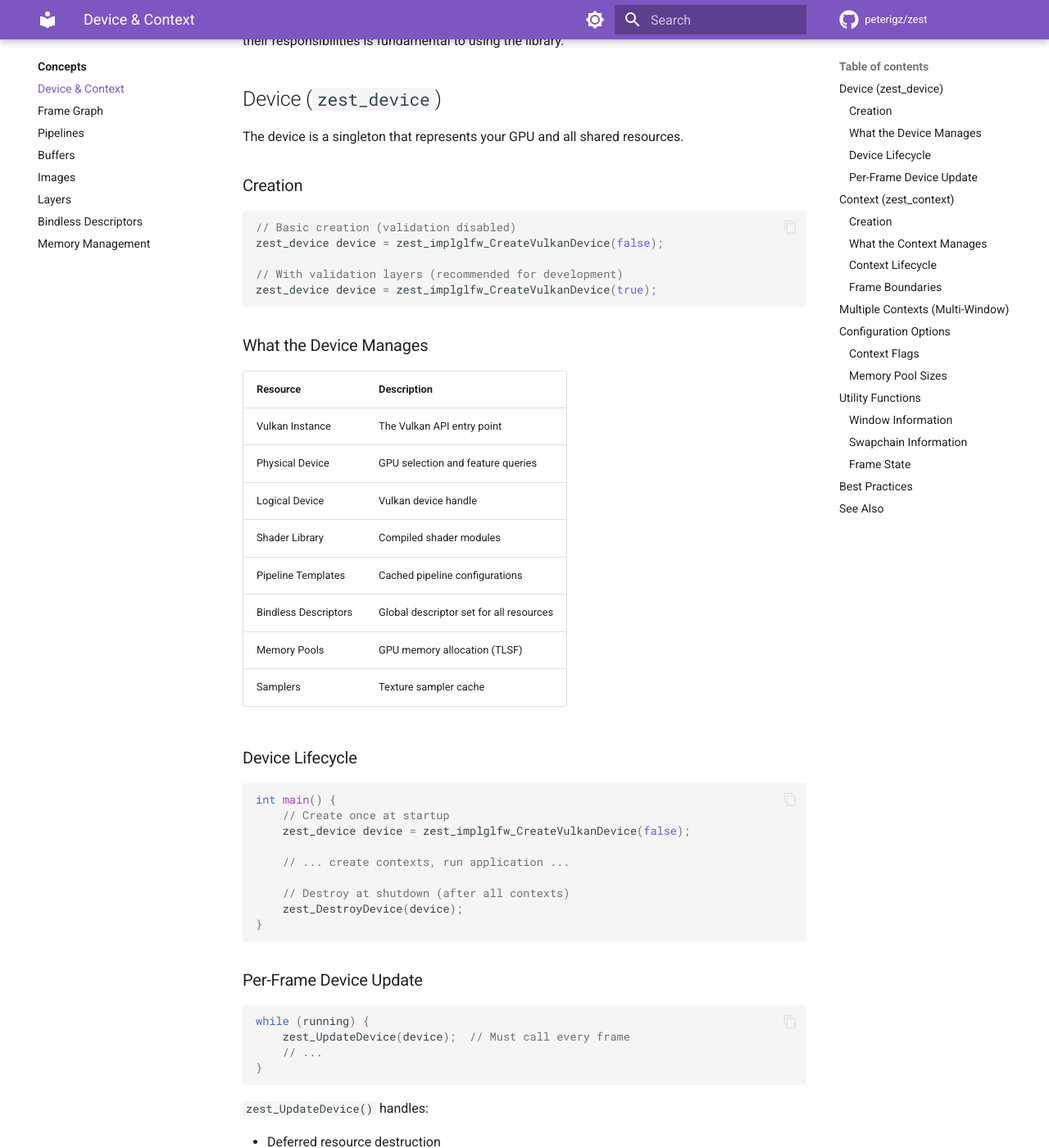
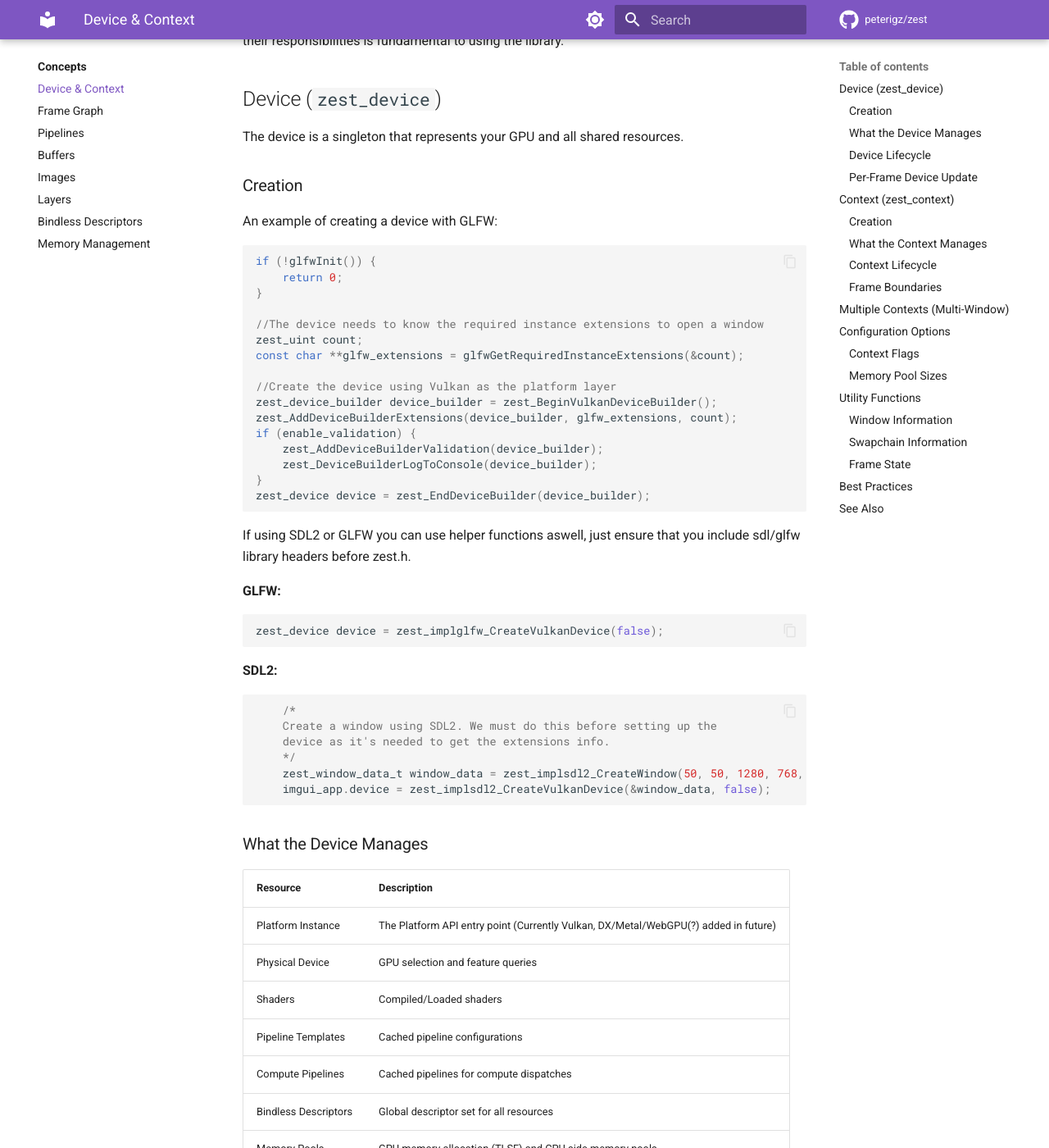
Before and after one commit to peterigz/zest, an MkDocs documentation site: the page built from docs/concepts/device-and-context.md, in a window 1280 px wide and 1400 px high, scrolled down 216 px. Shown: the whole window at 82% size. Built offline with MkDocs 1.6.1 and Material for MkDocs 9.7.7, drawn with Linux system fonts in a browser that asks for light colours; comment, search, counter and statistics services are not loaded; some of the changed text lies outside the part shown.

Commit message:
Update device-and-context.md

````diff
--- a/docs/concepts/device-and-context.md
+++ b/docs/concepts/device-and-context.md
@@ -8,26 +8,57 @@ The device is a singleton that represents your GPU and all shared resources.
 
 ### Creation
 
+An example of creating a device with GLFW:
+
 ```cpp
-// Basic creation (validation disabled)
+if (!glfwInit()) {
+	return 0;
+}
+
+//The device needs to know the required instance extensions to open a window
+zest_uint count;
+const char **glfw_extensions = glfwGetRequiredInstanceExtensions(&count);
+
+//Create the device using Vulkan as the platform layer
+zest_device_builder device_builder = zest_BeginVulkanDeviceBuilder();
+zest_AddDeviceBuilderExtensions(device_builder, glfw_extensions, count);
+if (enable_validation) {
+	zest_AddDeviceBuilderValidation(device_builder);
+	zest_DeviceBuilderLogToConsole(device_builder);
+}
+zest_device device = zest_EndDeviceBuilder(device_builder);
+```
+
+If using SDL2 or GLFW you can use helper functions aswell, just ensure that you include sdl/glfw library headers before zest.h.
+
+**GLFW:**
+```cpp
 zest_device device = zest_implglfw_CreateVulkanDevice(false);
+```
 
-// With validation layers (recommended for development)
-zest_device device = zest_implglfw_CreateVulkanDevice(true);
+**SDL2:**
+```cpp
+	/*
+	Create a window using SDL2. We must do this before setting up the
+	device as it's needed to get the extensions info.
+	*/
+	zest_window_data_t window_data = zest_implsdl2_CreateWindow(50, 50, 1280, 768, 0, "My Window");
+	imgui_app.device = zest_implsdl2_CreateVulkanDevice(&window_data, false);
 ```
 
 ### What the Device Manages
 
 | Resource | Description |
 |----------|-------------|
-| Vulkan Instance | The Vulkan API entry point |
+| Platform Instance | The Platform API entry point (Currently Vulkan, DX/Metal/WebGPU(?) added in future) |
 | Physical Device | GPU selection and feature queries |
-| Logical Device | Vulkan device handle |
-| Shader Library | Compiled shader modules |
+| Shaders | Compiled/Loaded shaders |
 | Pipeline Templates | Cached pipeline configurations |
+| Compute Pipelines | Cached pipelines for compute dispatches |
 | Bindless Descriptors | Global descriptor set for all resources |
-| Memory Pools | GPU memory allocation (TLSF) |
-| Samplers | Texture sampler cache |
+| Memory Pools | GPU memory allocation (TLSF) and CPU side memory pools |
+| Samplers | Texture samplers for use in shaders |
+| Images | All textures stored on the GPU |
 
 ### Device Lifecycle
 
@@ -38,7 +69,7 @@ int main() {
 
     // ... create contexts, run application ...
 
-    // Destroy at shutdown (after all contexts)
+    // Destroy at shutdown
     zest_DestroyDevice(device);
 }
 ```
@@ -56,7 +87,6 @@ while (running) {
 
 - Deferred resource destruction
 - Memory pool maintenance
-- Shader reloading (if enabled)
 
 ## Context (`zest_context`)
 
@@ -69,7 +99,7 @@ A context represents a render target - typically a window with its swapchain.
 zest_window_data_t window = zest_implglfw_CreateWindow(
     50, 50,        // Position
     1280, 768,     // Size
-    0,             // Flags
+    0,             // Maximised (0 = false)
     "My Window"    // Title
 );
 
@@ -106,14 +136,29 @@ zest_DestroyDevice(device);
 
 ### Frame Boundaries
 
+Each frame is bracketed by `zest_BeginFrame()` and `zest_EndFrame()`. You must build or retrieve a frame graph between these calls:
+
 ```cpp
+// Create a cache key for the frame graph (typically done once per frame)
+zest_frame_graph_cache_key_t cache_key = zest_InitialiseCacheKey(context, NULL, 0);
+
 if (zest_BeginFrame(context)) {
-    // Frame content here
-    // Returns false if window is minimized
+    // Try to retrieve cached frame graph
+    zest_frame_graph frame_graph = zest_GetCachedFrameGraph(context, &cache_key);
+    if (!frame_graph) {
+        // Build new frame graph if not cached
+        if (zest_BeginFrameGraph(context, "Main Graph", &cache_key)) {
+            // ... define passes ...
+            frame_graph = zest_EndFrameGraph();
+        }
+    }
 
-    zest_EndFrame(context);
+    // Execute frame graph and present
+    zest_EndFrame(context, frame_graph);
 }
 ```
+
+`zest_BeginFrame()` returns false if the window is minimized or if the swap chain could not be acquired (window resized or other state change), allowing you to skip rendering. See [Frame Graph](frame-graph.md) for details on building and caching frame graphs.
 
 ## Multiple Contexts (Multi-Window)
 
@@ -135,14 +180,14 @@ while (running) {
 
     // Render to main window
     if (zest_BeginFrame(main_context)) {
-        // ... main window rendering ...
-        zest_EndFrame(main_context);
+        zest_frame_graph main_graph = /* build or retrieve frame graph */;
+        zest_EndFrame(main_context, main_graph);
     }
 
     // Render to debug window
     if (zest_BeginFrame(debug_context)) {
-        // ... debug window rendering ...
-        zest_EndFrame(debug_context);
+        zest_frame_graph debug_graph = /* build or retrieve frame graph */;
+        zest_EndFrame(debug_context, debug_graph);
     }
 }
 ```
@@ -163,11 +208,9 @@ ZEST__FLAG(info.flags, zest_context_init_flag_enable_vsync);
 
 ### Memory Pool Sizes
 
-```cpp
-// Before creating the device
-zest_SetDevicePoolSize(device, 128 * 1024 * 1024);      // 128 MB device memory
-zest_SetStagingBufferPoolSize(device, 64 * 1024 * 1024); // 64 MB staging
-```
+The device manages multiple named memory pools for different buffer types (device buffers, staging buffers, transient buffers, etc.). Default pool sizes are configured automatically, but can be customized after device creation using `zest_SetDevicePoolSize()` and `zest_SetStagingBufferPoolSize()`.
+
+See [Memory Management](memory.md) for details on pool configuration.
 
 ## Utility Functions
 
@@ -194,8 +237,8 @@ GLFWwindow* glfw = (GLFWwindow*)zest_Window(context);
 
 ```cpp
 zest_swapchain swapchain = zest_GetSwapchain(context);
-VkFormat format = zest_GetSwapchainFormat(context);
-VkExtent2D extent = zest_GetSwapChainExtent(context);
+zest_format format = zest_GetSwapchainFormat(swapchain);
+zest_extent2d_t extent = zest_GetSwapChainExtent(context);
 
 // Set clear color
 zest_SetSwapchainClearColor(context, 0.1f, 0.1f, 0.1f, 1.0f);
@@ -204,7 +247,7 @@ zest_SetSwapchainClearColor(context, 0.1f, 0.1f, 0.1f, 1.0f);
 ### Frame State
 
 ```cpp
-// Current frame-in-flight index (0, 1, or 2)
+// Current frame-in-flight index (0 to ZEST_MAX_FIF - 1, default is 2 frames in flight)
 zest_uint fif = zest_CurrentFIF(context);
 
 // Check if swapchain was recreated (window resize)
@@ -217,7 +260,7 @@ if (zest_SwapchainWasRecreated(context)) {
 
 1. **Create device first** - Before any contexts or resources
 2. **Call `zest_UpdateDevice()` every frame** - Even if not rendering
-3. **Check `zest_BeginFrame()` return value** - Returns false when minimized
+3. **Check `zest_BeginFrame()` return value** - Returns false when minimized or swapchain was not acquired
 4. **Share resources via device** - Textures, pipelines work across contexts
 5. **Destroy device last** - After all rendering is complete
 
````
Also changed, not shown: other parts of docs/concepts/device-and-context.md (+1 -1 lines).
